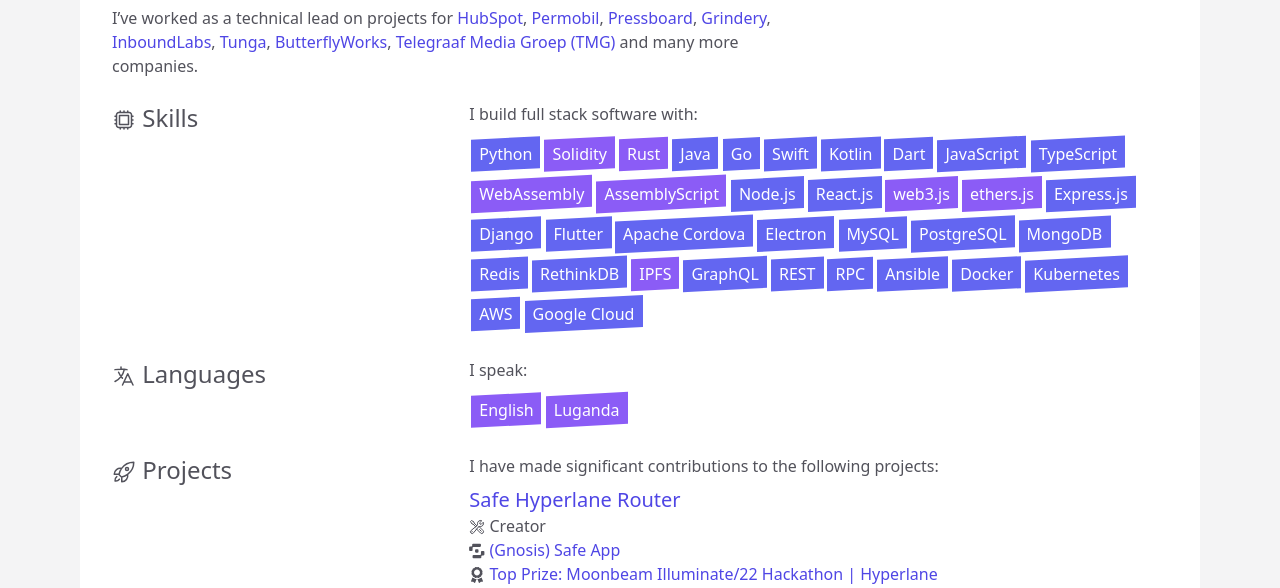
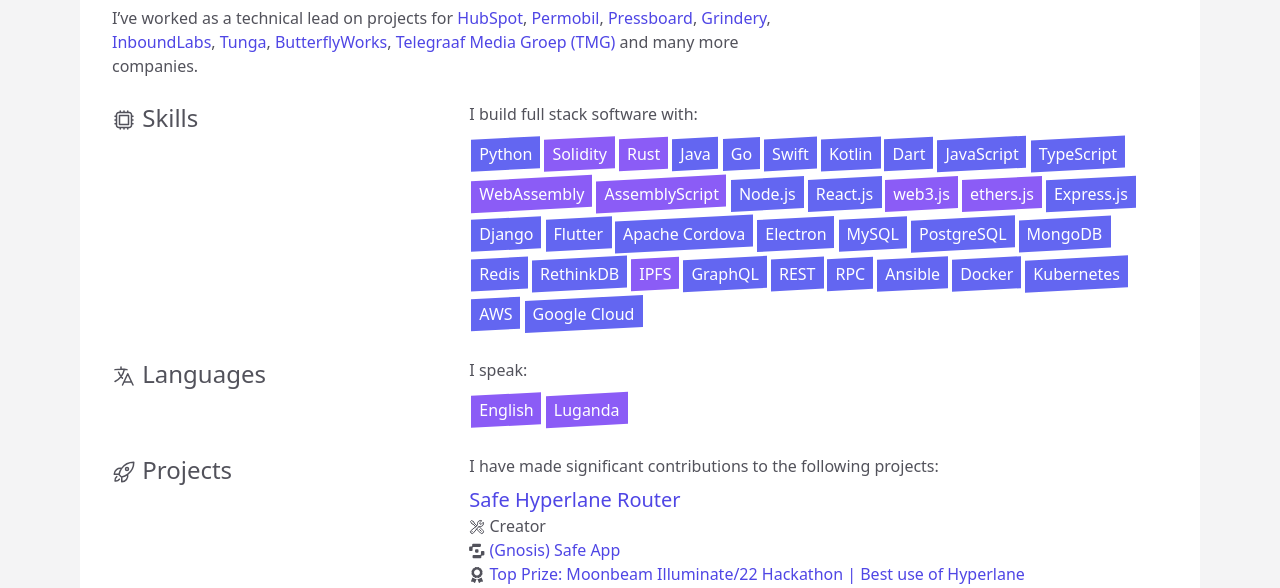
Before and after one commit to davidsemakula/davidsemakula.github.io, a Gatsby site: page / in a window 1280 px wide. Shown: the part 212-800 px from the top of the page. Built offline with nearby package versions, Linux system fonts and the light colour scheme; Gatsby itself is replaced by a stand-in of ours.

Commit message:
vanity update

```diff
--- a/src/helpers/data.tsx
+++ b/src/helpers/data.tsx
@@ -282,7 +282,7 @@ export const MY_PROJECTS: Array<ProjectInput> = [
     integrations: [PRODUCTS.GNOSIS_SAFE, PRODUCTS.HYPERLANE],
     awards: [
       {
-        name: 'Top Prize: Moonbeam Illuminate/22 Hackathon | Hyperlane',
+        name: 'Top Prize: Moonbeam Illuminate/22 Hackathon | Best use of Hyperlane',
         url: 'https://twitter.com/MoonbeamNetwork/status/1610738659656962048',
         // https://github.com/davidsemakula/safe-hyperlane-router
         // https://gitcoin.co/hackathon/illuminate/projects/17478/hyperlane-safe-app
```
